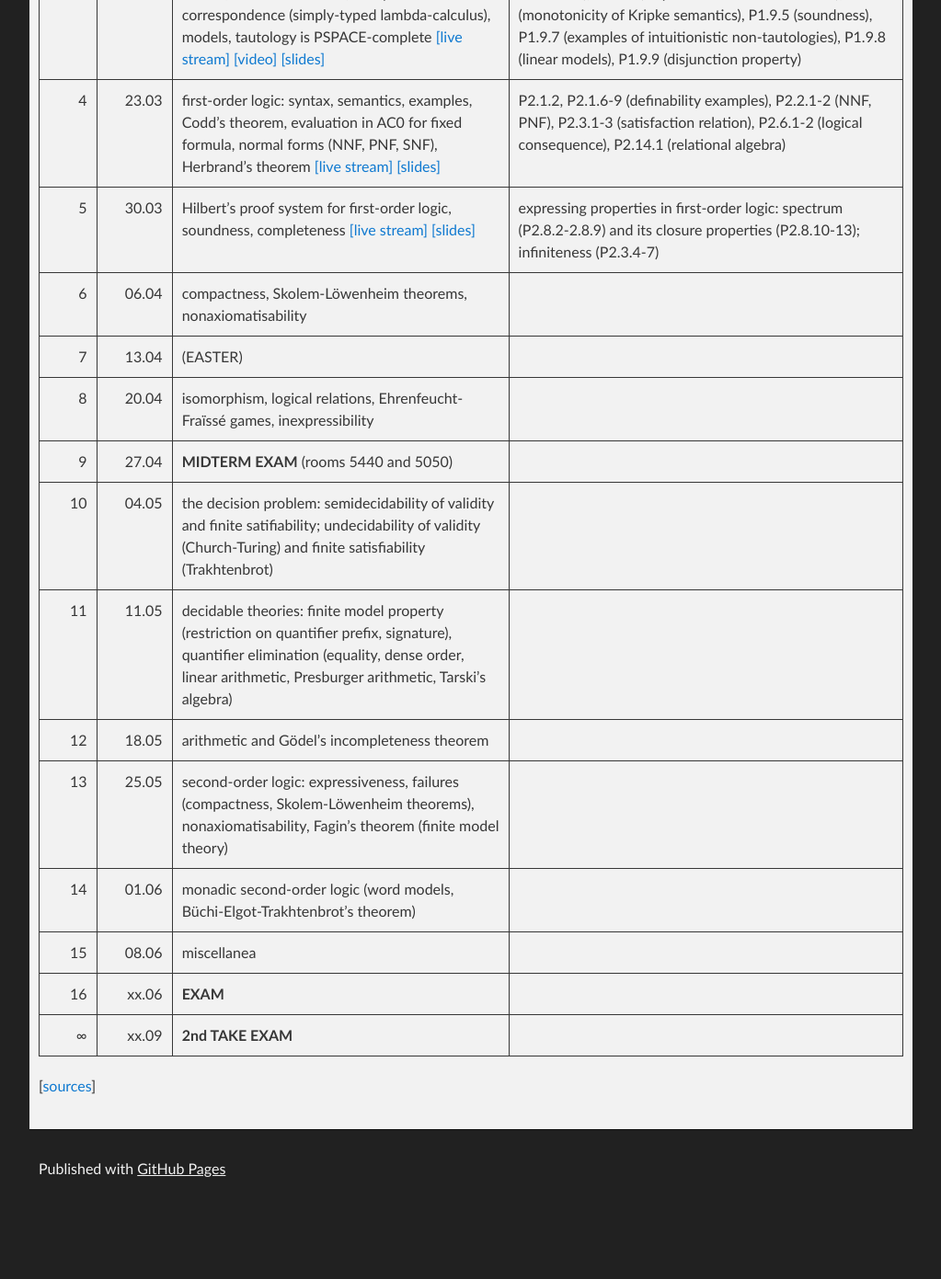
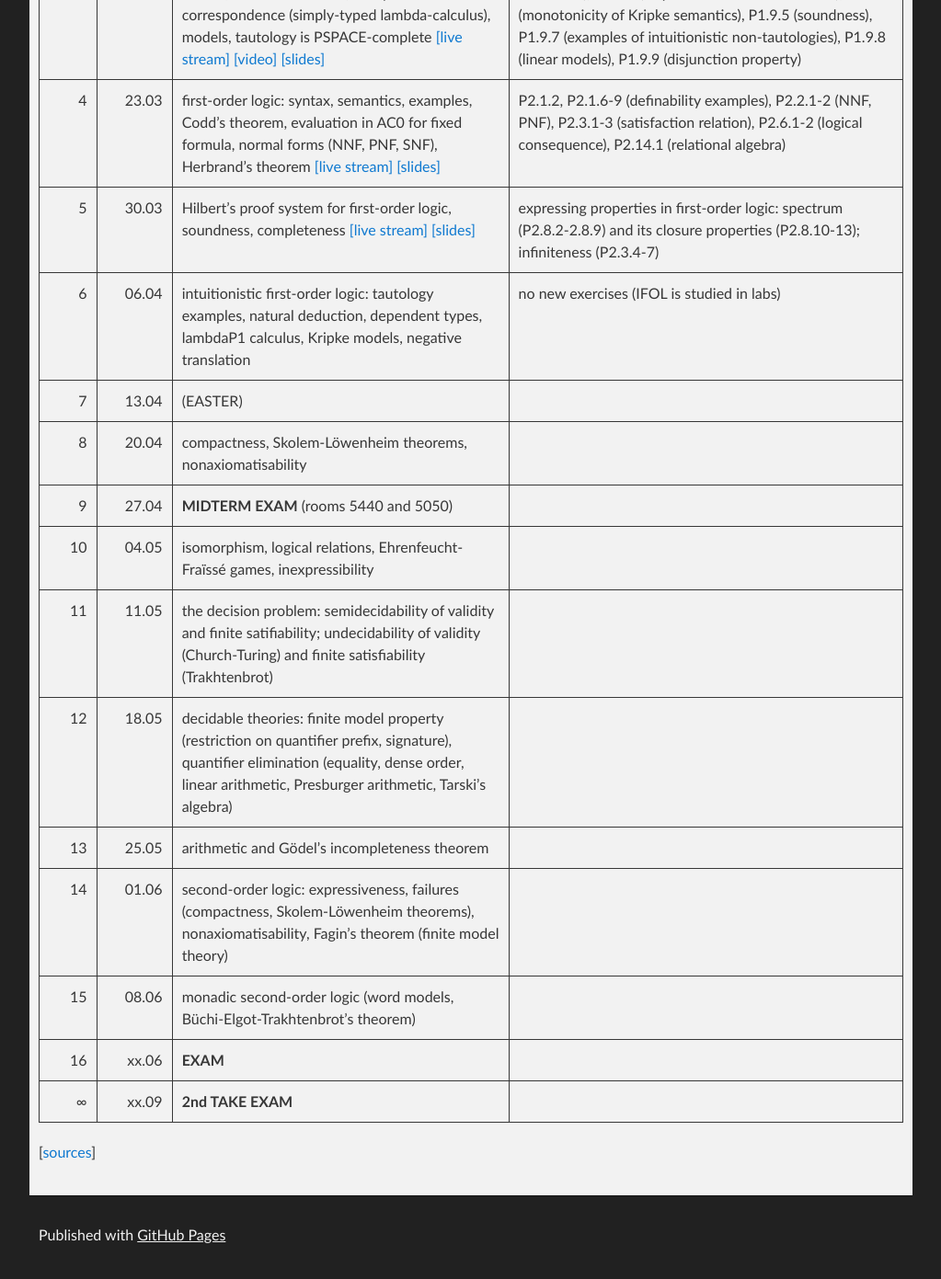
Before and after one commit to lclem/logic_course, a Jekyll site: the page built from docs/index.md, in a window 1280 px wide and 1400 px high, scrolled down 2408 px. Shown: the top 1391 px of the window at 92% size, without its empty margins (128-1151 px from the left). Built offline with Jekyll 4.4.1, drawn with Linux system fonts in a browser that asks for light colours; our own code applies the rules of GitHub Pages for plain Markdown files; before the commit the page ends 3736 px from its top, so only the background shows below that; some of the changed text lies outside the part shown.

Commit message:
Update index.md

```diff
--- a/docs/index.md
+++ b/docs/index.md
@@ -59,16 +59,16 @@ The information below is currently outdated due to the unforeseable future.
 | 3 | 16.03 | intuitionistic propositional logic: law of excluded middle, natural deduction, Curry-Howard correspondence (simply-typed lambda-calculus), models, tautology is PSPACE-complete [[live stream]](https://youtu.be/4MtVtuULxxQ) [[video]](https://youtu.be/FwPfMFfRD-8) [[slides]](slides/04-intuitionism.pdf) | P1.9.1 (examples), P1.9.2 (monotonicity of natural deduction), P1.9.3 (Kripke models with one world), P1.9.4 (monotonicity of Kripke semantics), P1.9.5 (soundness), P1.9.7 (examples of intuitionistic non-tautologies), P1.9.8 (linear models), P1.9.9 (disjunction property) |
 | 4 | 23.03 | first-order logic: syntax, semantics, examples, Codd's theorem, evaluation in AC0 for fixed formula, normal forms (NNF, PNF, SNF), Herbrand's theorem [[live stream]](https://youtu.be/R_aFVUzb7d8) [[slides]](slides/05-first_order_logic.pdf) | P2.1.2, P2.1.6-9 (definability examples), P2.2.1-2 (NNF, PNF), P2.3.1-3 (satisfaction relation), P2.6.1-2 (logical consequence), P2.14.1 (relational algebra) |
 | 5 | 30.03 | Hilbert's proof system for first-order logic, soundness, completeness [[live stream]](https://youtu.be/i1Nl1XOGxZ0) [[slides]](slides/06-completeness_FO.pdf) | expressing properties in first-order logic: spectrum (P2.8.2-2.8.9) and its closure properties (P2.8.10-13); infiniteness (P2.3.4-7) |
-| 6 | 06.04 | compactness, Skolem-Löwenheim theorems, nonaxiomatisability | |
+| 6 | 06.04 | intuitionistic first-order logic: tautology examples, natural deduction, dependent types, lambdaP1 calculus, Kripke models, negative translation | no new exercises (IFOL is studied in labs) |
 | 7 | 13.04 | (EASTER) |
-| 8 | 20.04 | isomorphism, logical relations, Ehrenfeucht-Fraïssé games, inexpressibility | |
+| 8 | 20.04 | compactness, Skolem-Löwenheim theorems, nonaxiomatisability | |
 | 9 | 27.04 | **MIDTERM EXAM** (rooms 5440 and 5050) | |
-| 10 | 04.05 | the decision problem: semidecidability of validity and finite satifiability; undecidability of validity (Church-Turing) and finite satisfiability (Trakhtenbrot) | |
-| 11 | 11.05 | decidable theories: finite model property (restriction on quantifier prefix, signature), quantifier elimination (equality, dense order, linear arithmetic, Presburger arithmetic, Tarski's algebra) | |
-| 12 | 18.05 | arithmetic and Gödel's incompleteness theorem | |
-| 13 | 25.05 | second-order logic: expressiveness, failures (compactness, Skolem-Löwenheim theorems), nonaxiomatisability, Fagin's theorem (finite model theory) | |
-| 14 | 01.06 | monadic second-order logic (word models, Büchi-Elgot-Trakhtenbrot's theorem) | |
-| 15 | 08.06 | miscellanea | |
+| 10 | 04.05 | isomorphism, logical relations, Ehrenfeucht-Fraïssé games, inexpressibility | |
+| 11 | 11.05 | the decision problem: semidecidability of validity and finite satifiability; undecidability of validity (Church-Turing) and finite satisfiability (Trakhtenbrot) | |
+| 12 | 18.05 | decidable theories: finite model property (restriction on quantifier prefix, signature), quantifier elimination (equality, dense order, linear arithmetic, Presburger arithmetic, Tarski's algebra) | |
+| 13 | 25.05 | arithmetic and Gödel's incompleteness theorem | |
+| 14 | 01.06 | second-order logic: expressiveness, failures (compactness, Skolem-Löwenheim theorems), nonaxiomatisability, Fagin's theorem (finite model theory) | |
+| 15 | 08.06 | monadic second-order logic (word models, Büchi-Elgot-Trakhtenbrot's theorem) | |
 | 16 | xx.06 | **EXAM** | |
 | ∞ | xx.09 | **2nd TAKE EXAM** | |
 
```
Also changed, not shown: other parts of docs/index.md (+1 -1 lines).
